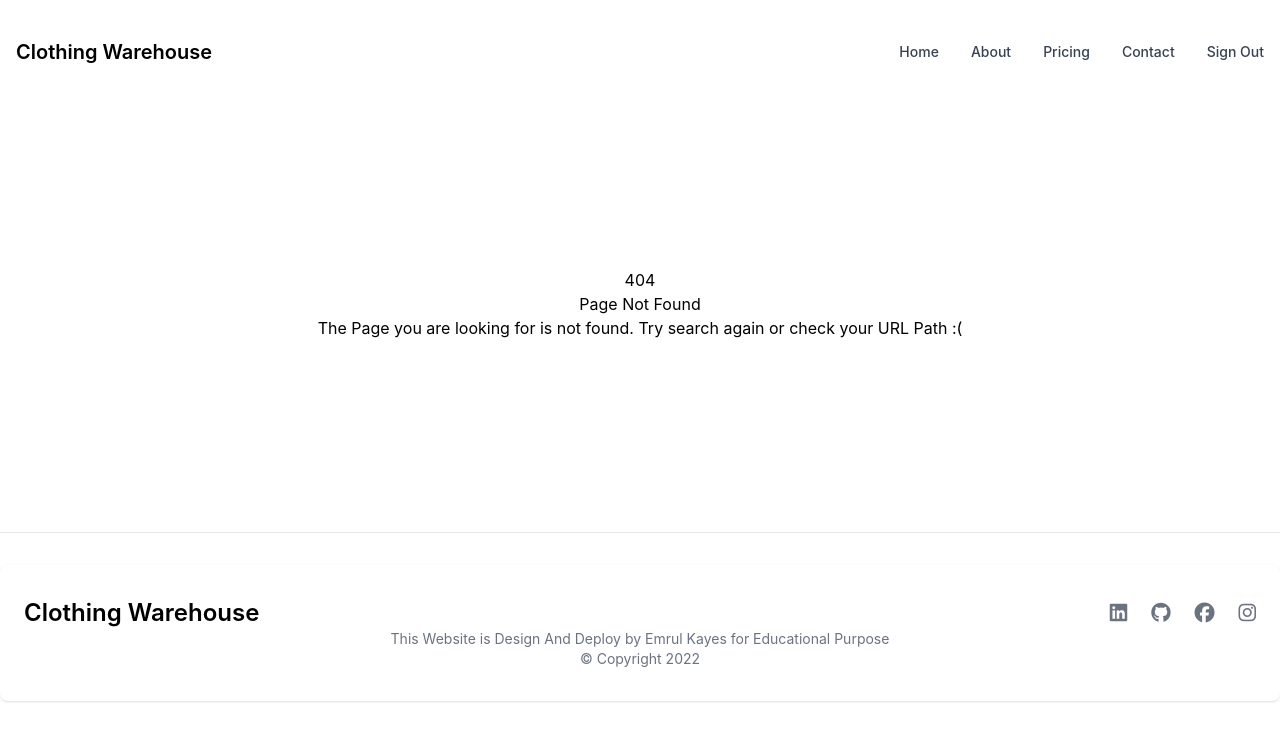
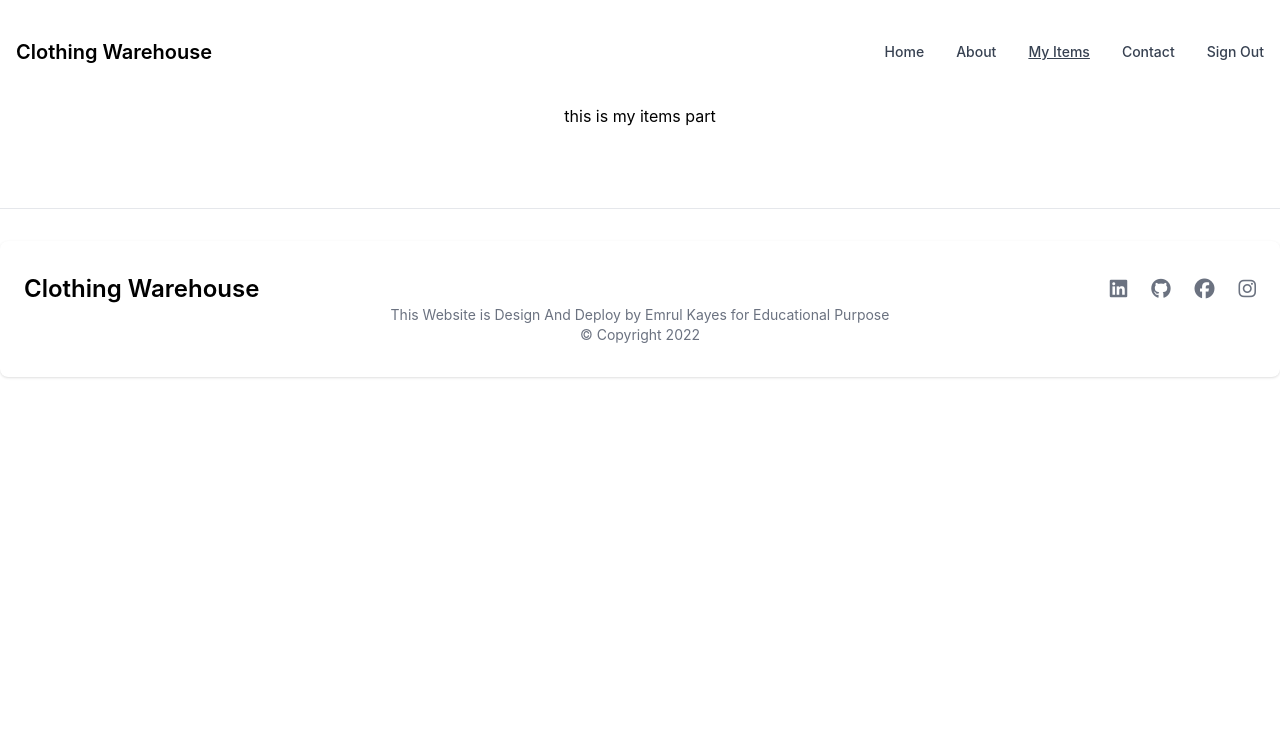
Before and after one commit to its-kayes/warehouse-client, a React (Create React App) app: page /myitems in a window 1280 px wide. Shown: the top 740 px of the page. Built offline with nearby package versions, Linux system fonts and the light colour scheme; no server answers; sample sign-in values are in the browser's storage.

Commit message:
RequirAuth Install

```diff
--- a/src/App.js
+++ b/src/App.js
@@ -7,6 +7,8 @@
 import NotFound from './components/NotFound/NotFound';
 import Login from './components/GetIn/Login';
 import Register from './components/GetIn/Register';
+import RequireAuth from './components/RequireAuth/RequireAuth';
+import MyItems from './components/MyItems/MyItems';
 
 function App() {
   return (
@@ -17,6 +19,12 @@
         <Route path='/home' element={<Home></Home>}>  </Route>
         <Route path='/about' element={<About></About>}> </Route>
         <Route path='/login' element={<Login></Login>}> </Route>
+        <Route path='/myitems' element={
+          <RequireAuth>
+            <MyItems></MyItems>
+          </RequireAuth>
+        }>
+        </Route>
         <Route path='/register' element={<Register></Register>}> </Route>
         <Route path='*' element={<NotFound />}> </Route>
       </Routes>
--- a/src/components/Header/Header.js
+++ b/src/components/Header/Header.js
@@ -35,7 +35,7 @@
                             </li>
 
                             <li>
-                                <a href="#" className="block py-2 pr-4 pl-3 text-gray-700 border-b border-gray-100 hover:bg-gray-50 md:hover:bg-transparent md:border-0 md:hover:text-blue-700 md:p-0 dark:text-gray-400 md:dark:hover:text-white dark:hover:bg-gray-700 dark:hover:text-white md:dark:hover:bg-transparent dark:border-gray-700">Pricing</a>
+                                <CustomLink className=' block py-2 pr-4 pl-3 text-gray-700 border-b border-gray-100 hover:bg-gray-50 md:hover:bg-transparent md:border-0 md:hover:text-blue-700 md:p-0 dark:text-gray-400 md:dark:hover:text-white dark:hover:bg-gray-700 dark:hover:text-white md:dark:hover:bg-transparent dark:border-gray-700' to='/myitems'> My Items </CustomLink>
                             </li>
                             <li>
                                 <a href="#" className="block py-2 pr-4 pl-3 text-gray-700 hover:bg-gray-50 md:hover:bg-transparent md:border-0 md:hover:text-blue-700 md:p-0 dark:text-gray-400 md:dark:hover:text-white dark:hover:bg-gray-700 dark:hover:text-white md:dark:hover:bg-transparent">Contact</a>
@@ -44,9 +44,9 @@
                                 {
                                     user
                                         ?
-                                        <CustomLink onClick={signout} className='<a href="#" className="block py-2 pr-4 pl-3 text-gray-700 border-b border-gray-100 hover:bg-gray-50 md:hover:bg-transparent md:border-0 md:hover:text-blue-700 md:p-0 dark:text-gray-400 md:dark:hover:text-white dark:hover:bg-gray-700 dark:hover:text-white md:dark:hover:bg-transparent dark:border-gray-700">Services</a>' to='/login'> Sign Out </CustomLink>
+                                        <CustomLink onClick={signout} className="block py-2 pr-4 pl-3 text-gray-700 border-b border-gray-100 hover:bg-gray-50 md:hover:bg-transparent md:border-0 md:hover:text-blue-700 md:p-0 dark:text-gray-400 md:dark:hover:text-white dark:hover:bg-gray-700 dark:hover:text-white md:dark:hover:bg-transparent dark:border-gray-700" to='/login'> Sign Out </CustomLink>
                                         :
-                                        <CustomLink className='<a href="#" className="block py-2 pr-4 pl-3 text-gray-700 border-b border-gray-100 hover:bg-gray-50 md:hover:bg-transparent md:border-0 md:hover:text-blue-700 md:p-0 dark:text-gray-400 md:dark:hover:text-white dark:hover:bg-gray-700 dark:hover:text-white md:dark:hover:bg-transparent dark:border-gray-700">Services</a>' to='/login'> Login </CustomLink>
+                                        <CustomLink className="block py-2 pr-4 pl-3 text-gray-700 border-b border-gray-100 hover:bg-gray-50 md:hover:bg-transparent md:border-0 md:hover:text-blue-700 md:p-0 dark:text-gray-400 md:dark:hover:text-white dark:hover:bg-gray-700 dark:hover:text-white md:dark:hover:bg-transparent dark:border-gray-700" to='/login'> Login </CustomLink>
                                 }
                             </li>
                         </ul>
--- /dev/null
+++ b/src/components/MyItems/MyItems.js
@@ -0,0 +1,13 @@
+import React from 'react';
+
+const MyItems = () => {
+    return (
+        <div>
+
+            <h1> this is my items part </h1>
+
+        </div>
+    );
+};
+
+export default MyItems;
--- /dev/null
+++ b/src/components/RequireAuth/Loading.js
@@ -0,0 +1,17 @@
+import React from 'react';
+
+const Loading = () => {
+    return (
+        <div>
+            <button disabled type="button" class="py-2.5 px-5 mr-2 text-sm font-medium text-gray-900 bg-white rounded-lg border border-gray-200 hover:bg-gray-100 hover:text-blue-700 focus:z-10 focus:ring-2 focus:ring-blue-700 focus:text-blue-700 dark:bg-gray-800 dark:text-gray-400 dark:border-gray-600 dark:hover:text-white dark:hover:bg-gray-700 inline-flex items-center">
+                <svg role="status" class="inline w-4 h-4 mr-2 text-gray-200 animate-spin dark:text-gray-600" viewBox="0 0 100 101" fill="none" xmlns="http://www.w3.org/2000/svg">
+                    <path d="M100 50.5908C100 78.2051 77.6142 100.591 50 100.591C22.3858 100.591 0 78.2051 0 50.5908C0 22.9766 22.3858 0.59082 50 0.59082C77.6142 0.59082 100 22.9766 100 50.5908ZM9.08144 50.5908C9.08144 73.1895 27.4013 91.5094 50 91.5094C72.5987 91.5094 90.9186 73.1895 90.9186 50.5908C90.9186 27.9921 72.5987 9.67226 50 9.67226C27.4013 9.67226 9.08144 27.9921 9.08144 50.5908Z" fill="currentColor" />
+                    <path d="M93.9676 39.0409C96.393 38.4038 97.8624 35.9116 97.0079 33.5539C95.2932 28.8227 92.871 24.3692 89.8167 20.348C85.8452 15.1192 80.8826 10.7238 75.2124 7.41289C69.5422 4.10194 63.2754 1.94025 56.7698 1.05124C51.7666 0.367541 46.6976 0.446843 41.7345 1.27873C39.2613 1.69328 37.813 4.19778 38.4501 6.62326C39.0873 9.04874 41.5694 10.4717 44.0505 10.1071C47.8511 9.54855 51.7191 9.52689 55.5402 10.0491C60.8642 10.7766 65.9928 12.5457 70.6331 15.2552C75.2735 17.9648 79.3347 21.5619 82.5849 25.841C84.9175 28.9121 86.7997 32.2913 88.1811 35.8758C89.083 38.2158 91.5421 39.6781 93.9676 39.0409Z" fill="#1C64F2" />
+                </svg>
+                Loading...
+            </button>
+        </div>
+    );
+};
+
+export default Loading;
--- /dev/null
+++ b/src/components/RequireAuth/RequireAuth.js
@@ -0,0 +1,19 @@
+import React from 'react';
+import { useAuthState } from 'react-firebase-hooks/auth';
+import { Navigate, useLocation } from 'react-router-dom';
+import auth from '../../firebase.init';
+import Loading from './Loading';
+
+const RequireAuth = ({children}) => {
+    const [user, loading] = useAuthState(auth);
+    const location = useLocation();
+    if(loading)  {
+        return <Loading> </Loading>
+    }
+    if(!user){
+        return <Navigate to="/login" state={{ from: location }} replace />;
+    }
+    return children;
+};
+
+export default RequireAuth;
```
